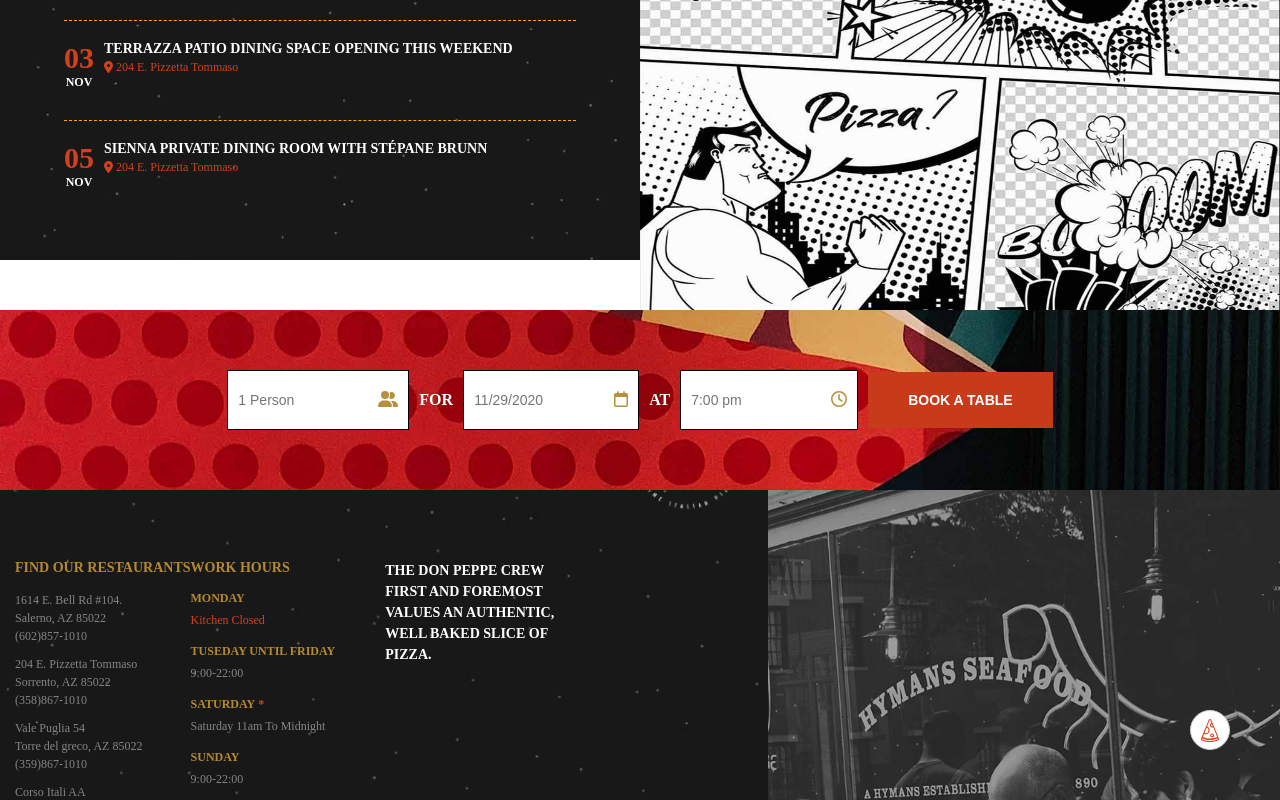
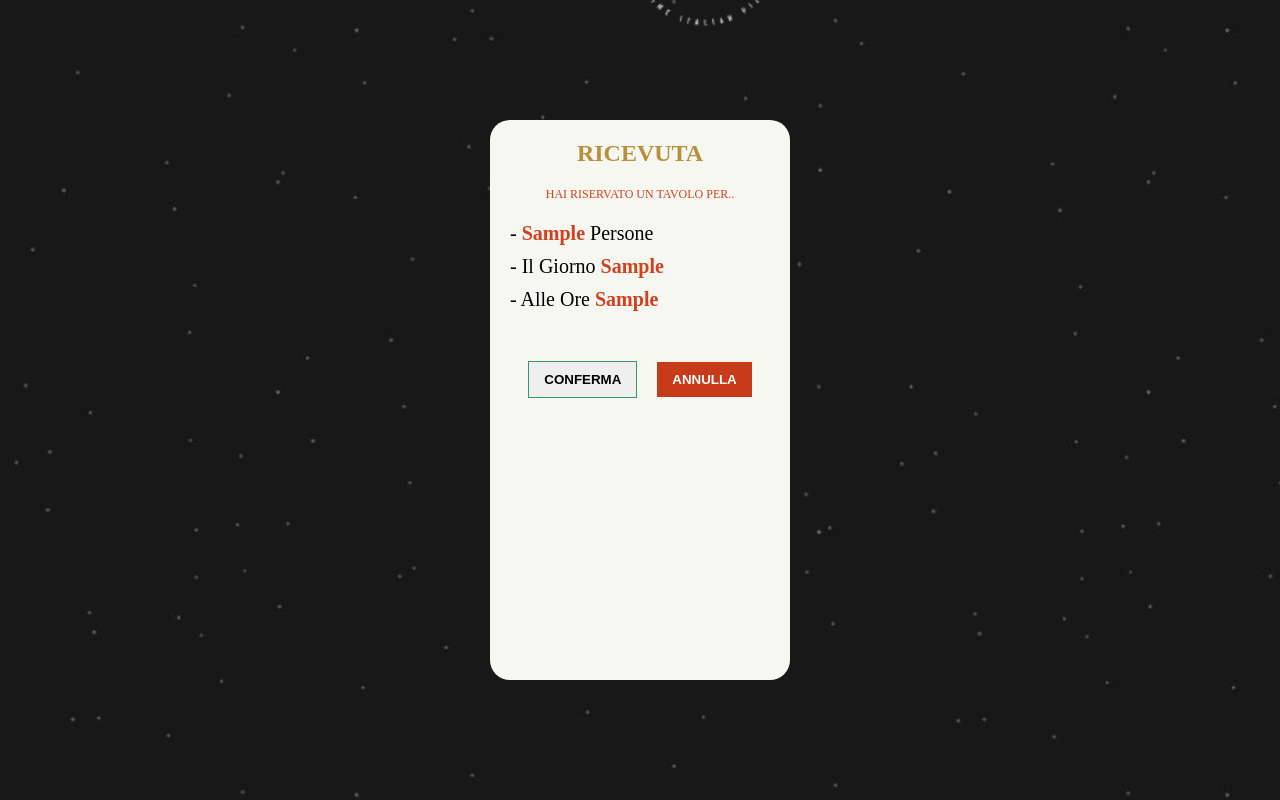
Before and after one commit to Francescodc92/proj-html-vuejs, a Vue app: page / in a window 1280 px wide. Both pictures are taken after typing "Sample", "Sample", "Sample" into the empty fields and a click on the button "BOOK A TABLE". Shown: the part 3088-3888 px from the top of the page. Built offline with nearby package versions, Linux system fonts and the light colour scheme.

Commit message:
add modal riservation

```diff
--- a/src/components/MainComponets/SectionReservations.vue
+++ b/src/components/MainComponets/SectionReservations.vue
@@ -4,12 +4,16 @@
       return {
         personReservation:'',
         dateReservation:'',
-        hourReservation:''
+        hourReservation:'',
+        modalIsOpen:false
       }
     },
     methods:{
       getReservation(){
-        alert(`hai riservato un tavolo per ${this.personReservation} ${this.personReservation > 1 ? 'persone' : 'persona'} per il giorno ${this.dateReservation} alle ${this.hourReservation}`)
+       this.modalIsOpen = true
+      },
+      closeModal(){
+        this.modalIsOpen = false
         this.personReservation = ''
         this.dateReservation = ''
         this.hourReservation = ''
@@ -23,25 +27,50 @@
       <form action="" @submit.prevent="getReservation()">
         <div class="input-wrapper">
           <label for="person-reservation"></label>
-          <input type="text" id="person-reservation" placeholder="1 Person" v-model="personReservation">
+          <input type="text" id="person-reservation" placeholder="1 Person" v-model="personReservation"  required>
           <font-awesome-icon icon="fa-solid fa-user-group" class="icon" />
         </div>
         <p>for</p>
         <div class="input-wrapper">
           <label for="date-reservation"></label>
-          <input type="text" id="date-reservation" placeholder="11/29/2020" v-model="dateReservation">
+          <input type="text" id="date-reservation" placeholder="11/29/2020" v-model="dateReservation" required>
           <font-awesome-icon icon="fa-regular fa-calendar" class="icon"  />
         </div>
         <p>at</p>
         <div class="input-wrapper">
           <label for="hour-reservation"></label>
-          <input type="text" id="hour-reservation" placeholder="7:00 pm" v-model="hourReservation">
+          <input type="text" id="hour-reservation" placeholder="7:00 pm" v-model="hourReservation" required>
           <font-awesome-icon icon="fa-regular fa-clock" class="icon"  />
         </div>
         <button>
           book a table
         </button>
       </form>
+    </div>
+    <div class="modal-reservation" v-if="modalIsOpen">
+      <div class="info">
+        <h2>Ricevuta</h2>
+        <p>hai riservato un tavolo per..</p>
+        <ul>
+          <li>
+            -
+            <span>{{ personReservation }}</span>
+             persone
+          </li>
+          <li>
+            -
+            il giorno  <span> {{ dateReservation }} </span>
+          </li>
+          <li>
+            -
+            alle ore <span>{{ hourReservation }}</span>
+          </li>
+        </ul>
+        <div class="buttons-wrapper">
+          <button class="reserv" @click="closeModal()">Conferma</button>
+          <button class="cancel" @click="closeModal()">Annulla</button>
+        </div>
+      </div>
     </div>
   </section>
 </template>
@@ -113,6 +142,84 @@
         }
       }
     }
+    .modal-reservation{
+      width: 100%;
+      height: 100vh;
+      background-image: url(../../assets/img/cielostellato.PNG);
+      background-position: center;
+      background-repeat: no-repeat;
+      background-size: cover;
+      position: fixed;
+      z-index: 200;
+      top: 0;
+      left: 0;
+      display: flex;
+      align-items:center ;
+      justify-content: center;
+      .info{
+        width: 300px;
+        height: 70%;
+        background-color: $bg-light-4;
+        border-radius:20px ;
+        h2{
+          text-align: center;
+          padding-block:20px;
+          color: $text-gold;
+          text-transform: uppercase;
+        }
+        p{
+          text-transform: uppercase;
+          font-size: 12px;
+          color: $text-orange;
+          text-align: center;
+          margin-bottom:20px ;
+        }
+        ul{
+          padding-left: 20px;
+          li{
+            font-size: 20px;
+            text-transform: capitalize;
+            margin-bottom: 10px;
+            span{
+              color: $text-orange;
+              font-weight: bold;
+            }
+          }
+        }
+        .buttons-wrapper{
+          margin-top: 50px;
+          display: flex;
+          align-items: center;
+          justify-content: center;
+          gap: 20px;
+
+          button{
+            transition: background-color 200ms ease-in-out,
+                        color 200ms ease-in-out;
+            border: none;
+            padding: 10px 15px;
+            text-transform: uppercase;
+            cursor: pointer;
+            font-weight: 600;
+            &.cancel{
+              color: $text-light;
+              background-color: $brown-2;
+              &:hover{
+                background-color: $brown;
+              }
+            }
+            &.reserv{
+              border: 1px solid $text-green;
+              &:hover{
+                background-color: $text-green;
+                color: $text-light;
+              }
+            }
+
+          }
+        }
+      }
+    }
   }
 
 </style>
```
